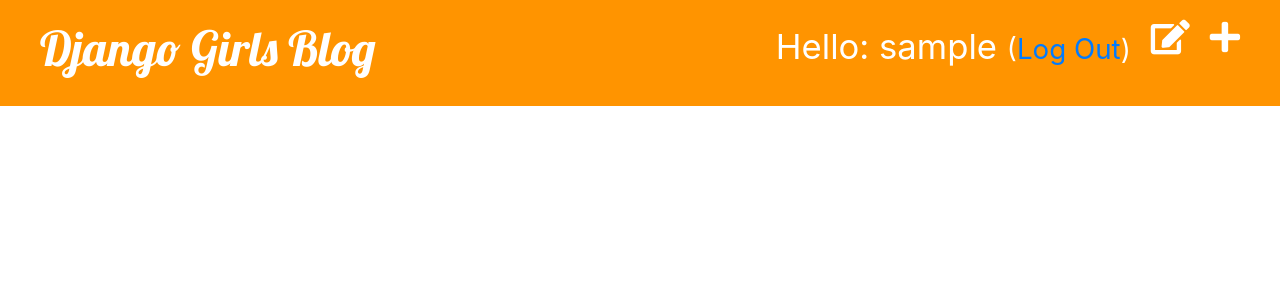
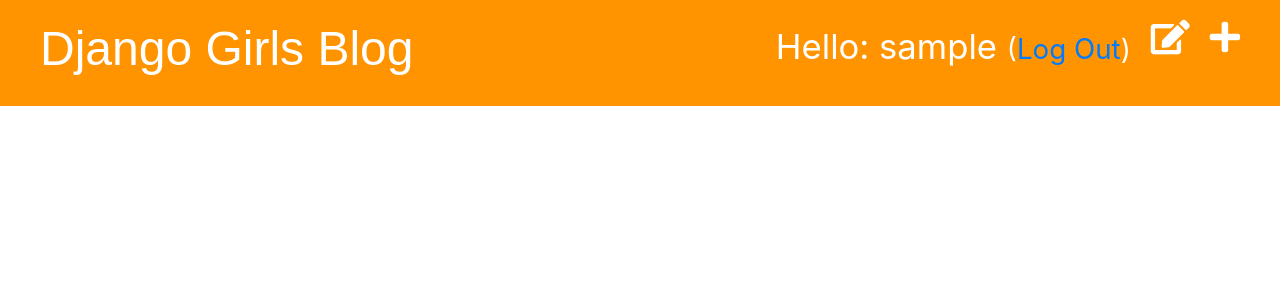
Before and after one commit to dennohpeter/Django-girls-blog, a Django app: a page that uses blog/templates/blog/base.html in a window 1280 px wide. Shown: the top 300 px of the page. Run offline with Django 3.2, Linux system fonts and the light colour scheme; the visitor is signed in with stand-in values (Sample User, id 1); data that the repository does not hold is empty; some libraries are stand-ins or nearby versions.

Commit message:
Fixed a bug

```diff
--- a/blog/models.py
+++ b/blog/models.py
@@ -25,7 +25,7 @@
 
 
 class Comment(models.Model):
-    post = models.ForeignKey('blog.post', related_name='comments')
+    post = models.ForeignKey('blog.post',on_delete=models.CASCADE, related_name='comments')
     author = models.CharField(max_length=200)
     text = models.TextField()
     created_date = models.DateTimeField(
--- a/blog/static/css/blog.css
+++ b/blog/static/css/blog.css
@@ -1,7 +1,7 @@
 
 h1 a{
  color: #FCA205;
- font-family: 'Lobster';
+ font-family: 'QuickSand',sans-serif;
 
 }
 
--- a/blog/templates/blog/base.html
+++ b/blog/templates/blog/base.html
@@ -4,7 +4,6 @@
     <title>Django Girls blog</title>
     <link href="https://stackpath.bootstrapcdn.com/bootstrap/4.1.1/css/bootstrap.min.css" rel="stylesheet">
     <link rel="stylesheet" href="https://use.fontawesome.com/releases/v5.0.13/css/all.css">
-    <link href="//fonts.googleapis.com/css?family=Lobster&subset=latin,latin-ext" rel="stylesheet" type="text/css">
     <!--Custom css -->
     <link rel="stylesheet" href="{% static 'css/blog.css' %}">
 </head>
```
Also changed, not shown: blog/templates/blog/post_detail.html (indentation only).
